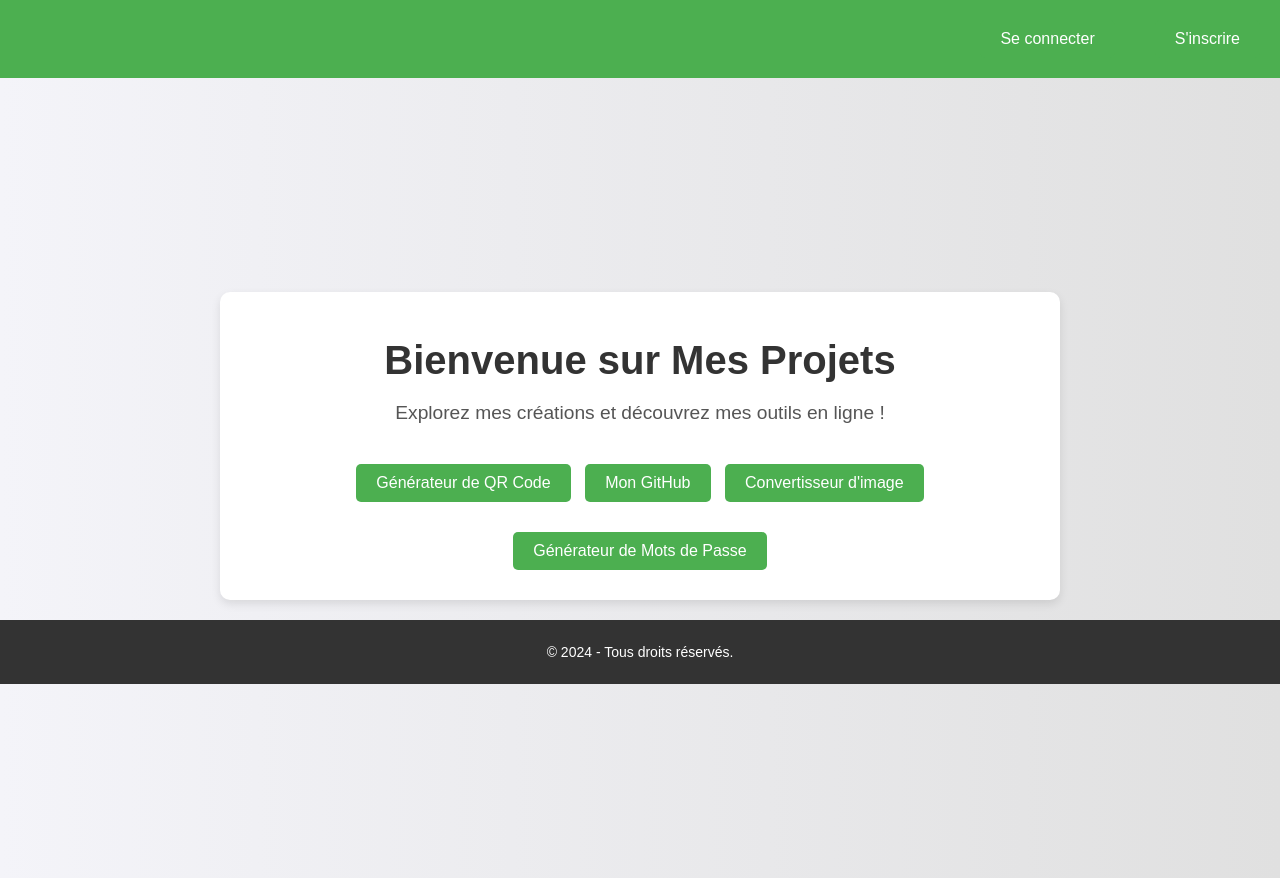
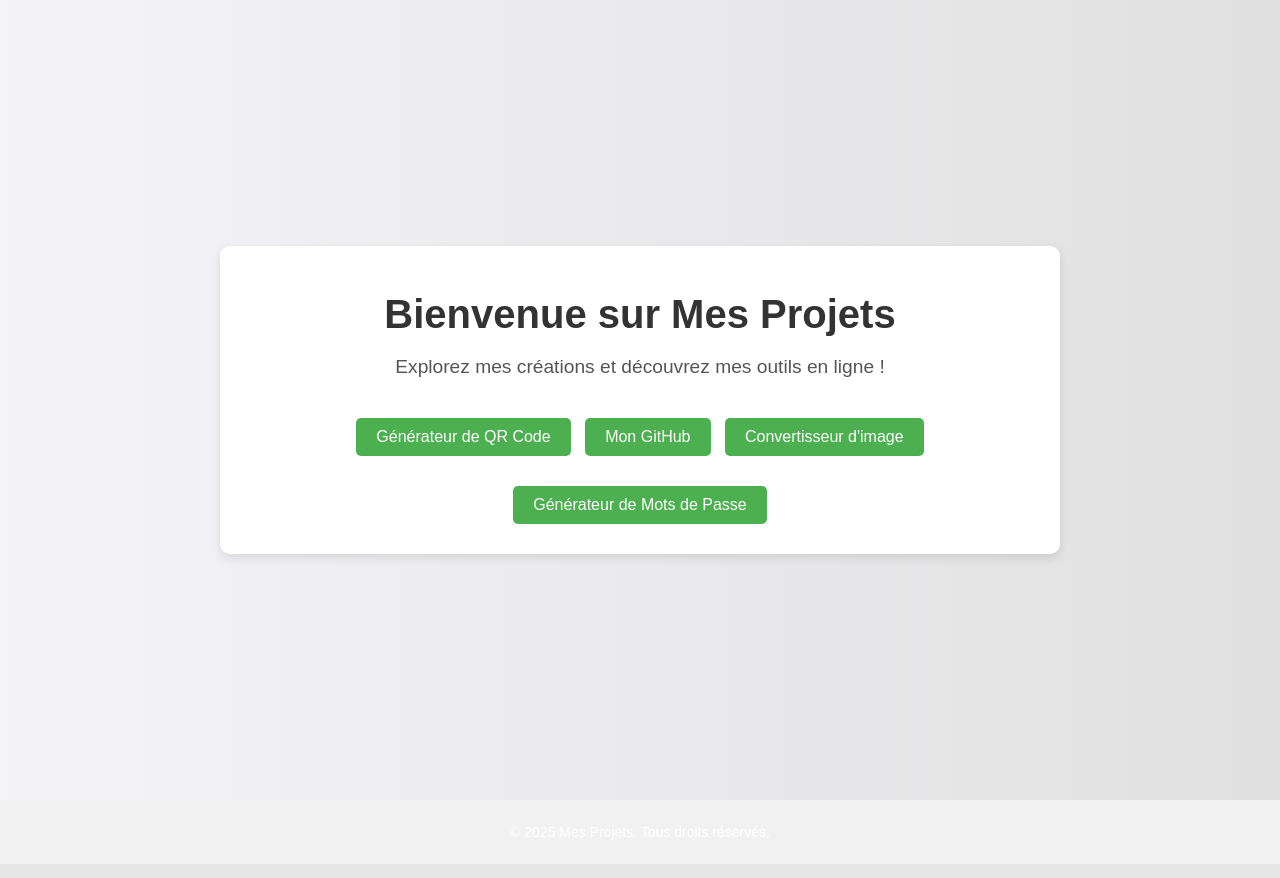
Before and after one commit to filsuin/My-website, a PHP site: page / in a window 1280 px wide. After the commit the page ends 840 px from the top, so only its background shows below. Run offline with PHP 8.4, Linux system fonts and the light colour scheme.

Commit message:
1.11
Display improvement

```diff
--- a/assets/css/style.css
+++ b/assets/css/style.css
@@ -6,6 +6,16 @@ body {
     background: linear-gradient(to right, #f4f4f9, #e0e0e0);
     color: #333;
     overflow-y: scroll; /* Ajoute une barre de défilement verticale */
+    height: 100%;
+    display: flex;
+    flex-direction: column;
+}
+
+html {
+    height: 100%;
+    margin: 0;
+    display: flex;
+    flex-direction: column;
 }
 
 /* Barre de navigation */
@@ -47,6 +57,7 @@ nav ul li a:hover {
     width: 100%;
     min-height: 100vh; /* Assure que le contenu prend toute la hauteur de l'écran */
     text-align: center;
+    flex: 1;
 }
 
 /* Conteneur principal */
@@ -124,6 +135,15 @@ footer {
     bottom: 0;
     left: 0;
     z-index: 1000;
+}
+
+.footer {
+    background-color: #f1f1f1;
+    text-align: center;
+    padding: 10px 0;
+    position: relative;
+    bottom: 0;
+    width: 100%;
 }
 
 /* Lien pour retourner à l'accueil */
--- a/image.html
+++ b/image.html
@@ -50,5 +50,8 @@
         <p id="sizeEstimate"></p>
         <a id="downloadLink" href="#" download style="display:none;" class="button">Télécharger l'image convertie</a>
     </div>
+    <footer class="footer">
+        <p>&copy; 2025 Mes Projets. Tous droits réservés.</p>
+    </footer>
 </body>
 </html>
--- a/index.html
+++ b/index.html
@@ -12,14 +12,6 @@
     <link rel="stylesheet" href="https://cdnjs.cloudflare.com/ajax/libs/font-awesome/6.0.0-beta3/css/all.min.css">
 </head>
 <body>
-    <header>
-        <nav>
-            <ul class="nav-buttons">
-                <li><a href="login.html" class="button">Se connecter</a></li>
-                <li><a href="register.html" class="button">S'inscrire</a></li>
-            </ul>
-        </nav>
-    </header>
     <div class="wrapper">
         <div class="container">
             <header>
@@ -37,10 +29,10 @@
                 <!--<a href="youtube.html" class="button">Téléchargeur de Vidéos YouTube</a>-->
             </header>
         </div>
-        <footer>
-            <p>&copy; 2024 - Tous droits réservés.</p>
-        </footer>
     </div>
+    <footer class="footer">
+        <p>&copy; 2025 Mes Projets. Tous droits réservés.</p>
+    </footer>
 
     <!-- Script JavaScript existant -->
     <script src="assets/js/script.js"></script>
--- a/noel.html
+++ b/noel.html
@@ -43,8 +43,8 @@
     </div>
 
     <!-- Footer Festif -->
-    <footer>
-        <p>&copy; 2024 - Tous droits réservés. Joyeux Noël !</p>
+    <footer class="footer">
+        <p>&copy; 2025 Mes Projets. Tous droits réservés.</p>
     </footer>
 
     <!-- Son du Père Noël qui rit -->
--- a/password.html
+++ b/password.html
@@ -53,5 +53,8 @@
             </button>
         </div>
     </div>
+    <footer class="footer">
+        <p>&copy; 2025 Mes Projets. Tous droits réservés.</p>
+    </footer>
 </body>
 </html>
--- a/qr_code.html
+++ b/qr_code.html
@@ -46,8 +46,8 @@
     <script src="assets/js/script.js"></script>
 
     <!-- Footer -->
-    <footer>
-        <p>&copy; 2024 - Tous droits réservés.</p>
+    <footer class="footer">
+        <p>&copy; 2025 Mes Projets. Tous droits réservés.</p>
     </footer>
 </body>
 </html>
--- a/youtube.html
+++ b/youtube.html
@@ -36,5 +36,8 @@
         <!-- Lien pour retourner à l'accueil -->
         <a href="index.html" class="button">Retour à l'accueil</a>
     </div>
+      <footer class="footer">
+        <p>&copy; 2025 Mes Projets. Tous droits réservés.</p>
+    </footer>
 </body>
 </html>
```
